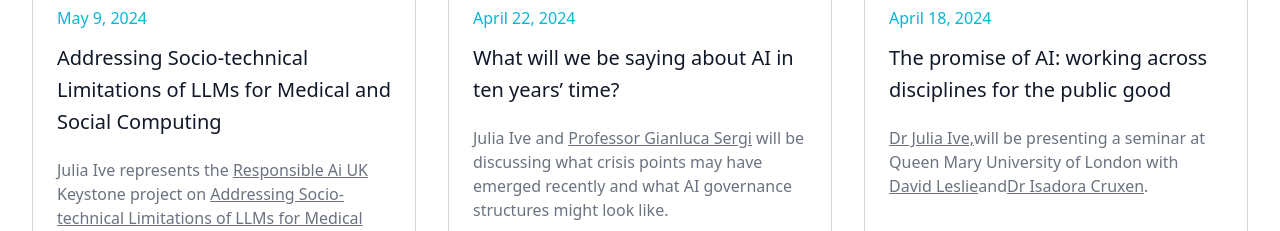
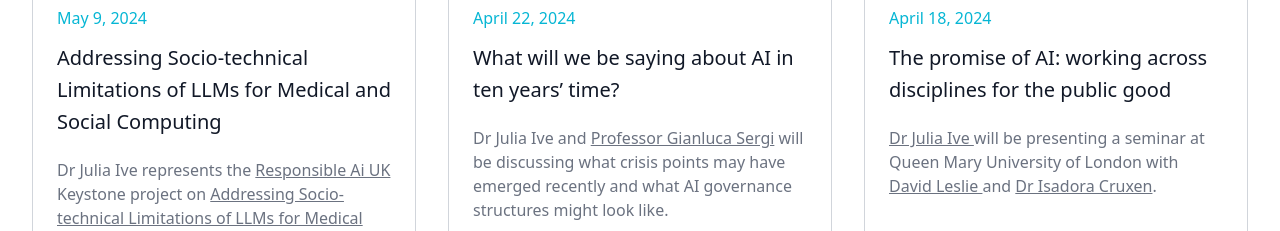
Before and after one commit to jondedman/jive_site, a React (Vite) app: page / in a window 1280 px wide. Shown: the part 2820-3051 px from the top of the page. Built offline with nearby package versions, Linux system fonts and the light colour scheme.

Commit message:
correct typos in copy

```diff
--- a/src/components/News.jsx
+++ b/src/components/News.jsx
@@ -15,11 +15,11 @@ function News() {
 					<div className="grid grid-cols-1 md:grid-cols-2 lg:grid-cols-3 gap-8">
 						<NewsCard
 							imageSrc={cog}
-							imageAlt="Photo by Joel Filipe on Unsplash"
+							imageAlt="Picture of delegates at CogX event"
 							date="May 9, 2024"
 							title="Addressing Socio-technical Limitations of LLMs for Medical and Social Computing"
 							description={[
-								{ type: "text", content: "Julia Ive represents the " },
+								{ type: "text", content: "Dr Julia Ive represents the " },
 								{
 									type: "link",
 									content: "Responsible Ai UK",
@@ -45,6 +45,7 @@ function News() {
 									content: "CogX Los Angeles",
 									url: "https://www.cogxfestival.com/",
 								},
+								{ type: "text", content: "." },
 							]}
 							readMoreLink="https://www.cogxfestival.com/"
 						/>
@@ -54,7 +55,7 @@ function News() {
 							date="April 22, 2024"
 							title="What will we be saying about AI in ten years’ time?"
 							description={[
-								{ type: "text", content: "Julia Ive and " },
+								{ type: "text", content: "Dr Julia Ive and " },
 								{
 									type: "link",
 									content: "Professor Gianluca Sergi",
@@ -78,7 +79,7 @@ function News() {
 							description={[
 								{
 									type: "link",
-									content: "Dr Julia Ive,",
+									content: "Dr Julia Ive ",
 									url: "https://julia-ive.github.io/",
 								},
 								{
@@ -88,11 +89,11 @@ function News() {
 								},
 								{
 									type: "link",
-									content: "David Leslie",
+									content: "David Leslie ",
 									url:
 										"https://www.turing.ac.uk/people/researchers/david-leslie",
 								},
-								{ type: "text", content: "and" },
+								{ type: "text", content: "and " },
 								{
 									type: "link",
 									content: "Dr Isadora Cruxen",
@@ -112,7 +113,7 @@ function News() {
 								{
 									type: "text",
 									content:
-										"Julia and Vishal presented the poster at the AI for Mental Health Monitoring workshop at the Fringe Event of Alan Turing Institute",
+										"Julia and Vishal presented the poster at the AI for Mental Health Monitoring workshop at the Fringe Event of Alan Turing Institute.",
 								},
 							]}
 							readMoreLink={poster}
```
